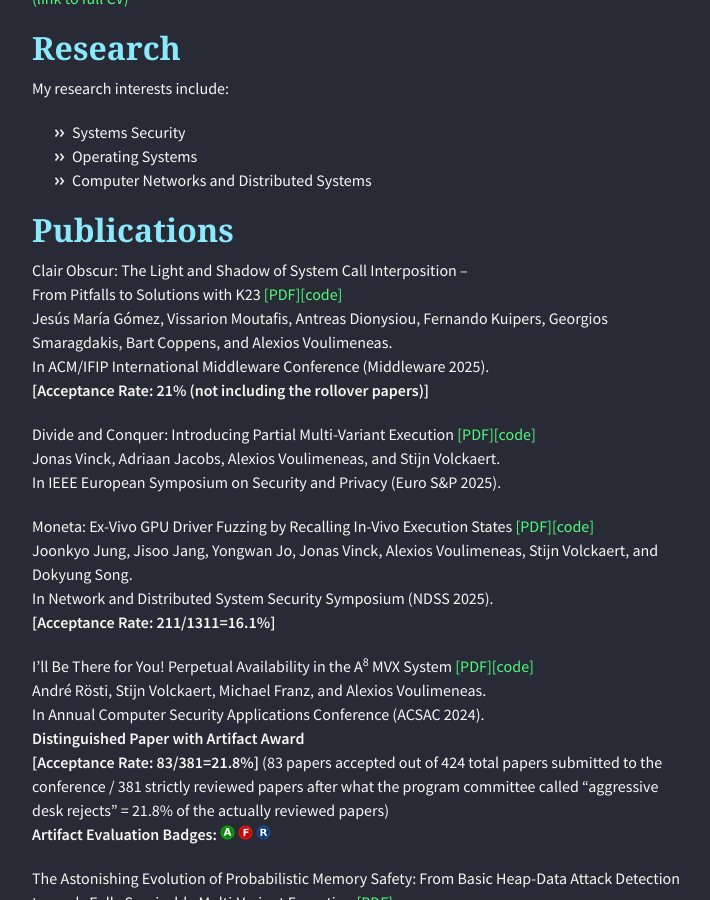
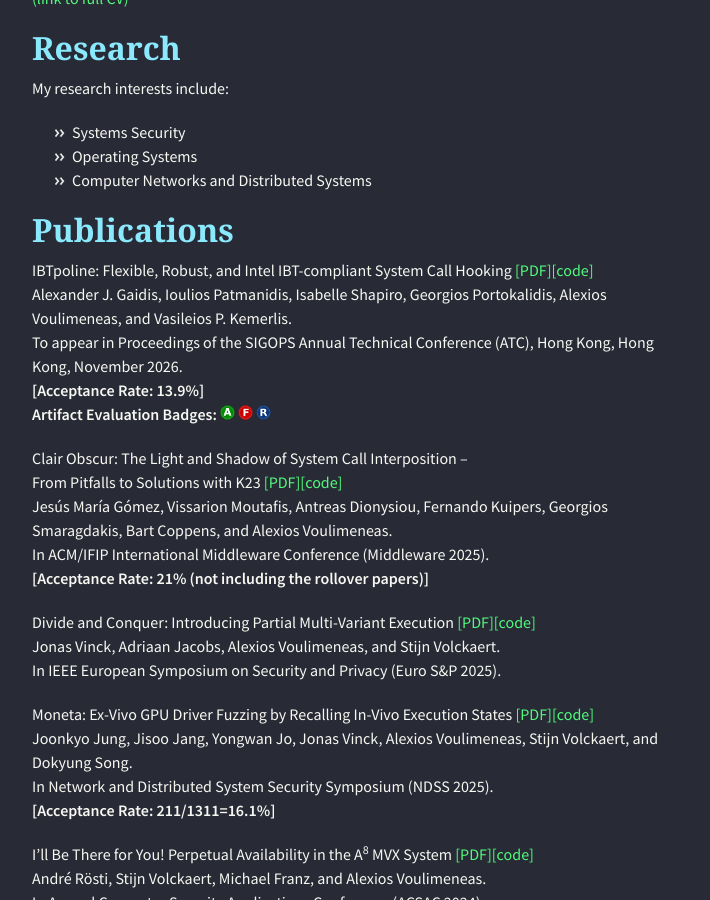
Before and after one commit to alexios-voulimeneas/alexios-voulimeneas.github.io, a Jekyll site: the page built from index.md, in a window 1280 px wide and 900 px high, scrolled down 2486 px. Shown: the whole window, without its empty margins (283-993 px from the left). Built offline with Jekyll 4.4.1, drawn with Linux system fonts in a browser that asks for light colours; nearby versions of some CDN libraries; the repository's description, which GitHub fills in, is left out.

Commit message:
Update index.md

```diff
--- a/index.md
+++ b/index.md
@@ -63,6 +63,12 @@ My research interests include:
 *   Computer Networks and Distributed Systems
 
 ## [](#header-2)Publications
+
+IBTpoline: Flexible, Robust, and Intel IBT-compliant System Call Hooking [[PDF]](./papers/atc26-final847.pdf)[[code]](https://zenodo.org/records/23201689)
+Alexander J. Gaidis, Ioulios Patmanidis, Isabelle Shapiro, Georgios Portokalidis, Alexios Voulimeneas, and Vasileios P. Kemerlis.
+To appear in Proceedings of the SIGOPS Annual Technical Conference (ATC), Hong Kong, Hong Kong, November 2026.
+**[Acceptance Rate: 13.9%]**
+**Artifact Evaluation Badges:** <img src="generic_available.png" width = 15> <img src="generic_evaluated.png" width = 15> <img src="generic_results.png" width = 15>
 
 Clair Obscur: The Light and Shadow of System Call Interposition –
 From Pitfalls to Solutions with K23 [[PDF]](./papers/K23_camera_ready.pdf)[[code]](https://gitlab.com/tudelft-ssl/k23)
```
